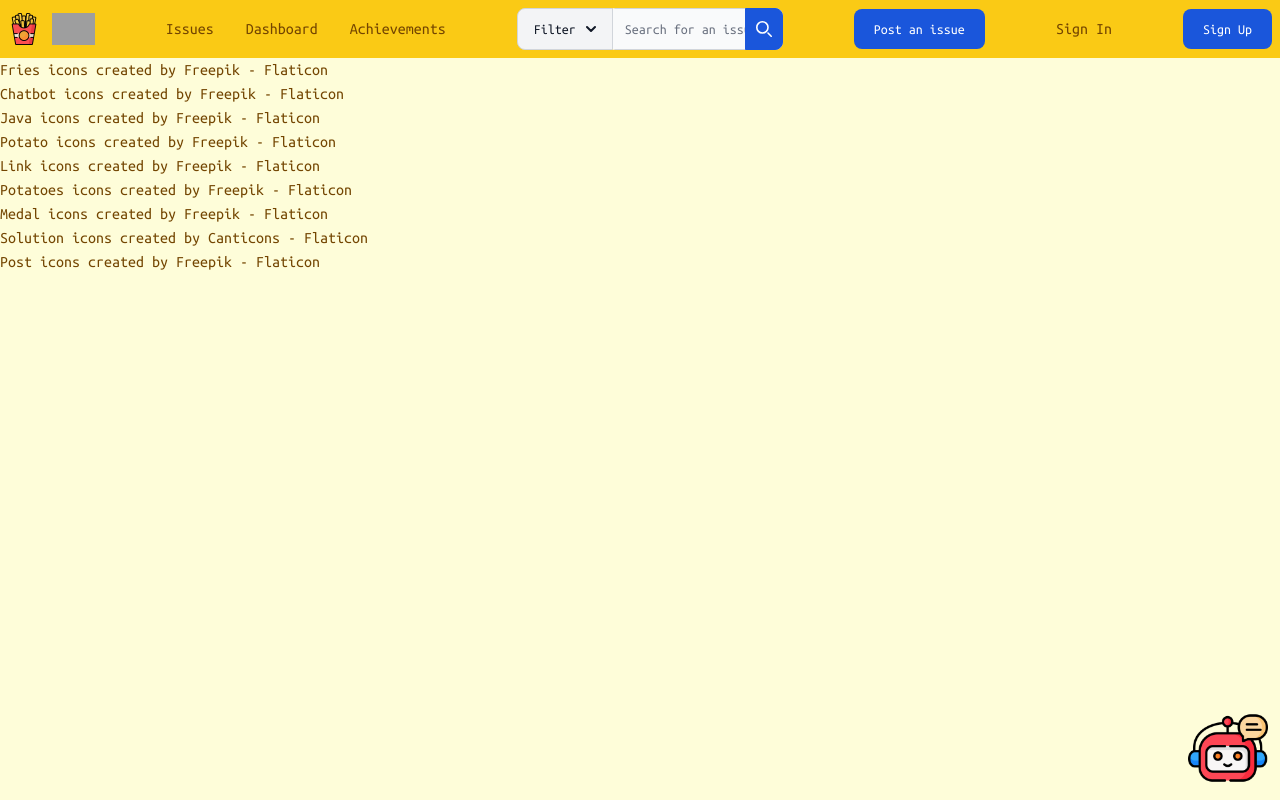
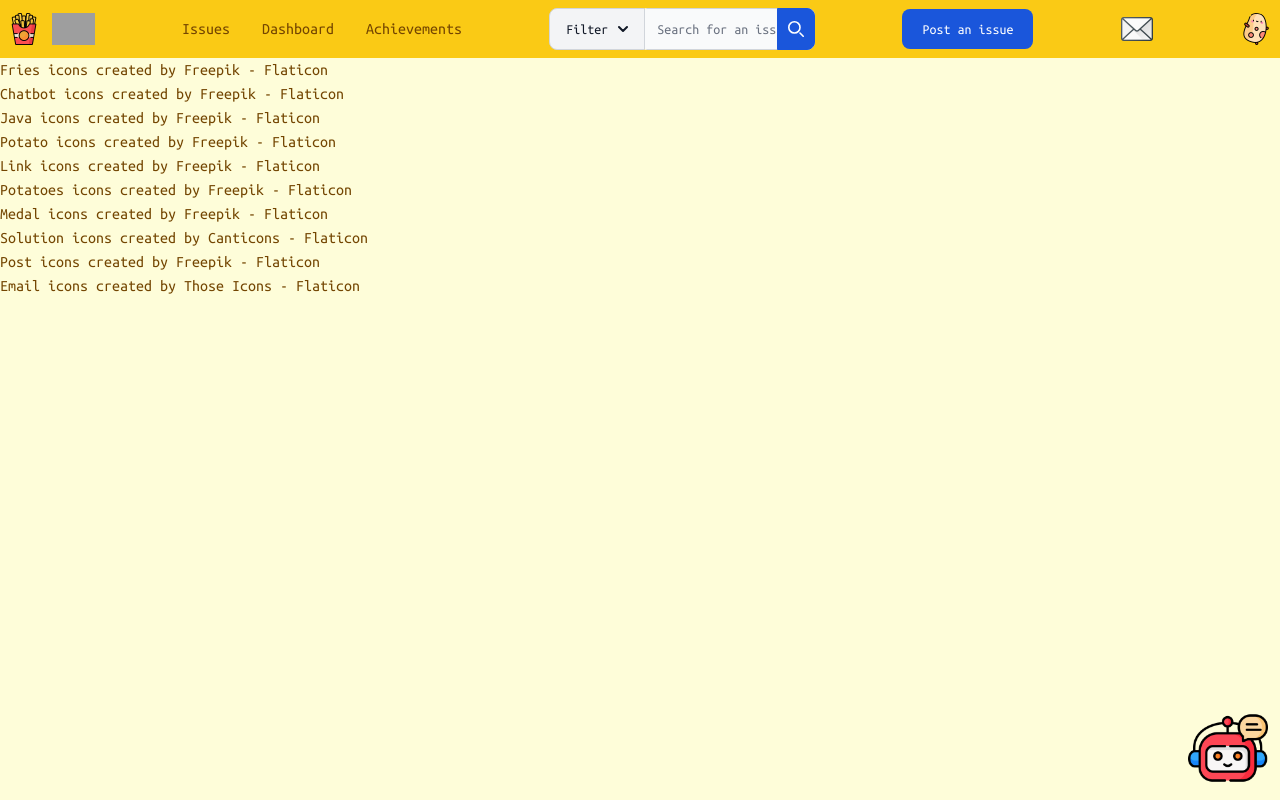
Before and after one commit to XinyuZ0416/GitFries-v2, a Next.js app: page /credits in a window 1280 px wide. Shown: the top 800 px of the page. Built offline with nearby package versions, Linux system fonts and the light colour scheme; grey boxes are pictures that could not be loaded.

Commit message:
aded notification and userprofile on nav

```diff
--- a/src/app/credits/page.tsx
+++ b/src/app/credits/page.tsx
@@ -13,6 +13,7 @@
       <a href="https://www.flaticon.com/free-icons/medal" title="medal icons">Medal icons created by Freepik - Flaticon</a>
       <a href="https://www.flaticon.com/free-icons/solution" title="solution icons">Solution icons created by Canticons - Flaticon</a>
       <a href="https://www.flaticon.com/free-icons/post" title="post icons">Post icons created by Freepik - Flaticon</a>
+      <a href="https://www.flaticon.com/free-icons/email" title="email icons">Email icons created by Those Icons - Flaticon</a>
     </div>
     </>
   )
--- a/src/components/navbar.tsx
+++ b/src/components/navbar.tsx
@@ -29,9 +29,11 @@
 
         <a href="/post-issue" className="text-white bg-blue-700 hover:bg-blue-800 focus:ring-4 focus:ring-blue-300 font-medium rounded-lg text-sm px-5 py-2.5 focus:outline-none">Post an issue</a>
 
-        <a href="/sign-in" className="hover:underline">Sign In</a>
+        {/* <a href="/sign-in" className="hover:underline">Sign In</a>
+        <a href="/sign-up" className="text-white bg-blue-700 hover:bg-blue-800 focus:ring-4 focus:ring-blue-300 font-medium rounded-lg text-sm px-5 py-2.5 focus:outline-none">Sign Up</a> */}
 
-        <a href="/sign-up" className="text-white bg-blue-700 hover:bg-blue-800 focus:ring-4 focus:ring-blue-300 font-medium rounded-lg text-sm px-5 py-2.5 focus:outline-none">Sign Up</a>
+        <img src="/notification.png" className="h-8" alt="no notification" />
+        <img className="rounded-full h-8" src="/potato.png" alt="user profile" />
       </div>
     </nav>
     </>
```
Also changed, not shown: public/notification-new.png (added), public/notification.png (added).
